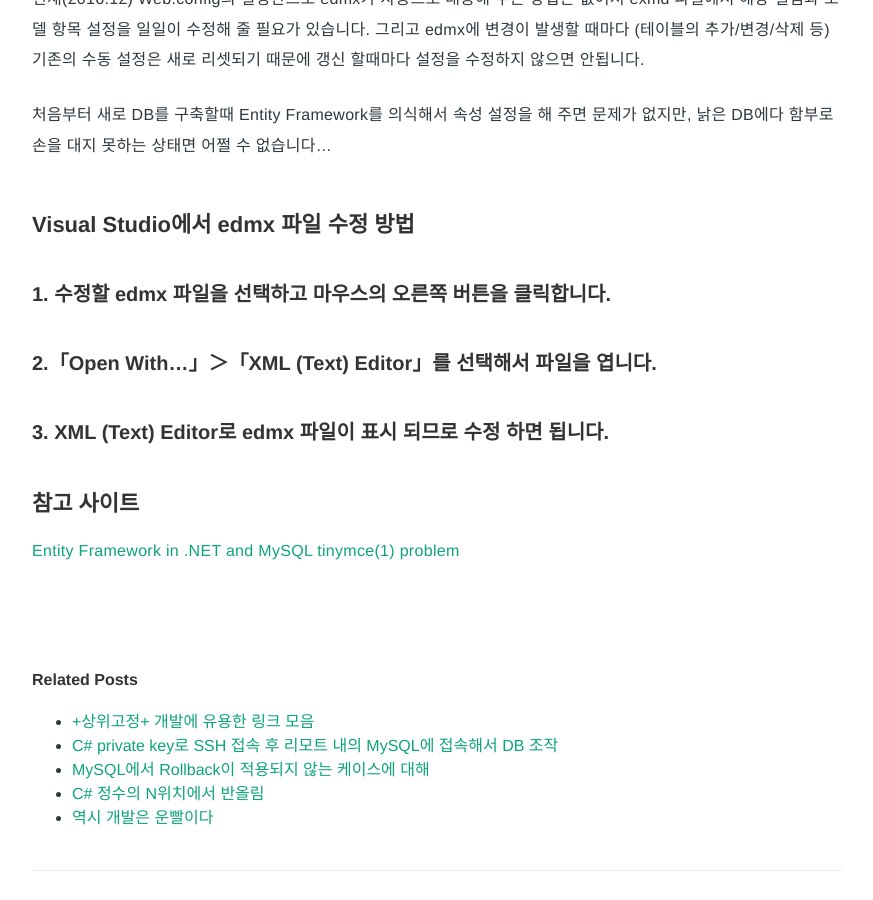
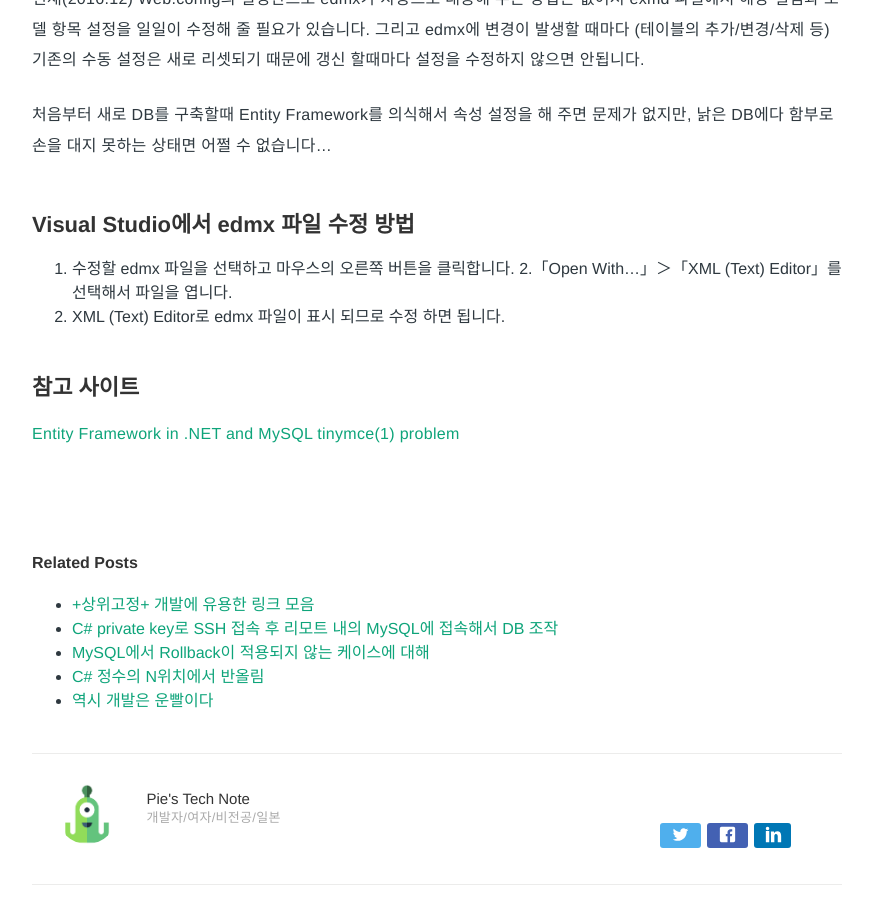
Before and after one commit to Pie001/pie001.github.io, a Jekyll site: the page built from _posts/2016-12-22-0049.md, in a window 1280 px wide and 900 px high, scrolled down 921 px. Shown: the whole window, without its empty margins (203-1076 px from the left). Built offline with Jekyll 4.4.1, drawn with Linux system fonts in a browser that asks for light colours; comment, search, counter and statistics services are not loaded.

Commit message:
Update 2016-12-22-0049.md

```diff
--- a/_posts/2016-12-22-0049.md
+++ b/_posts/2016-12-22-0049.md
@@ -40,9 +40,9 @@ SSDL content 부분의 bool를 tinyint로 수정합니다.
 
 
 ## Visual Studio에서 edmx 파일 수정 방법
-### 1. 수정할 edmx 파일을 선택하고 마우스의 오른쪽 버튼을 클릭합니다.
-### 2.「Open With…」＞「XML (Text) Editor」를 선택해서 파일을 엽니다.
-### 3. XML (Text) Editor로 edmx 파일이 표시 되므로 수정 하면 됩니다.
+1. 수정할 edmx 파일을 선택하고 마우스의 오른쪽 버튼을 클릭합니다.
+2.「Open With…」＞「XML (Text) Editor」를 선택해서 파일을 엽니다.
+3. XML (Text) Editor로 edmx 파일이 표시 되므로 수정 하면 됩니다.
 
 
 ## 참고 사이트
```
